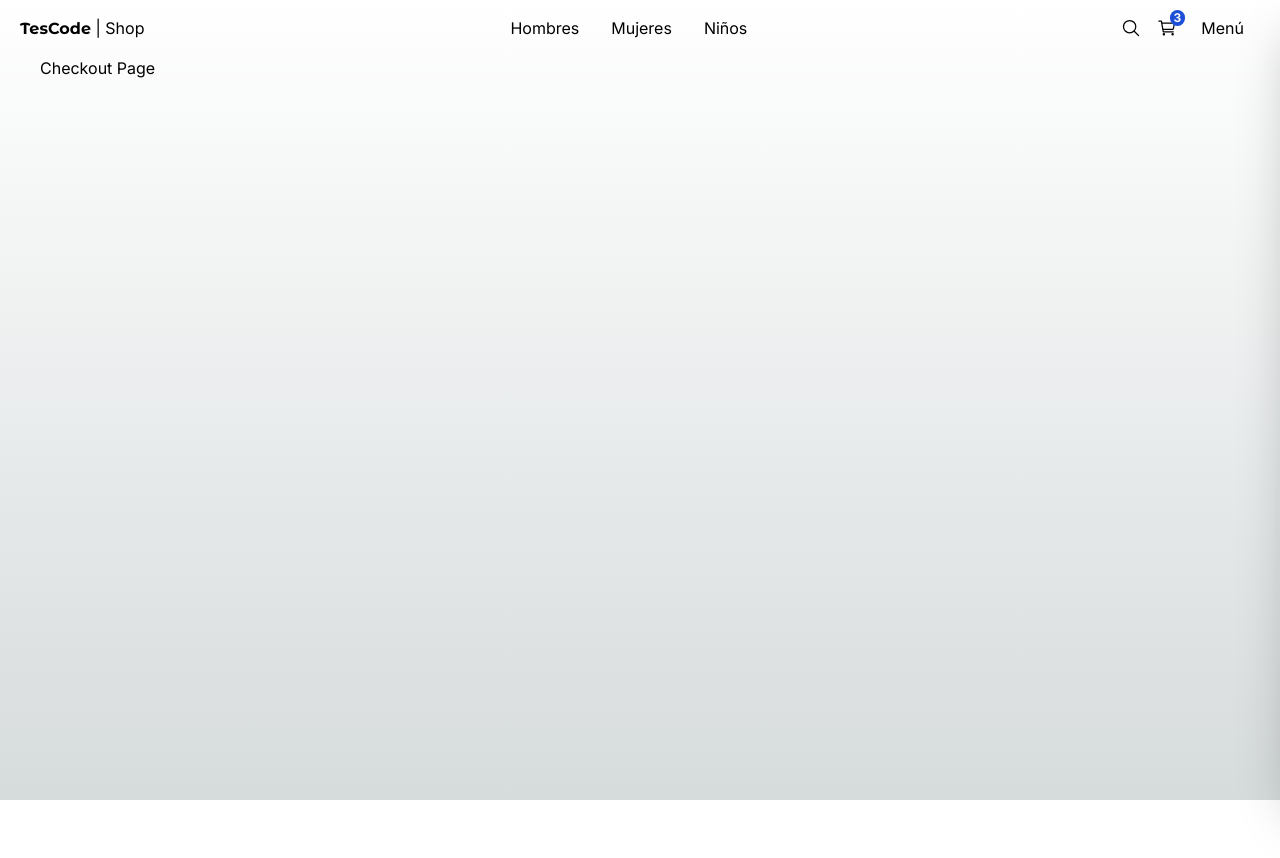
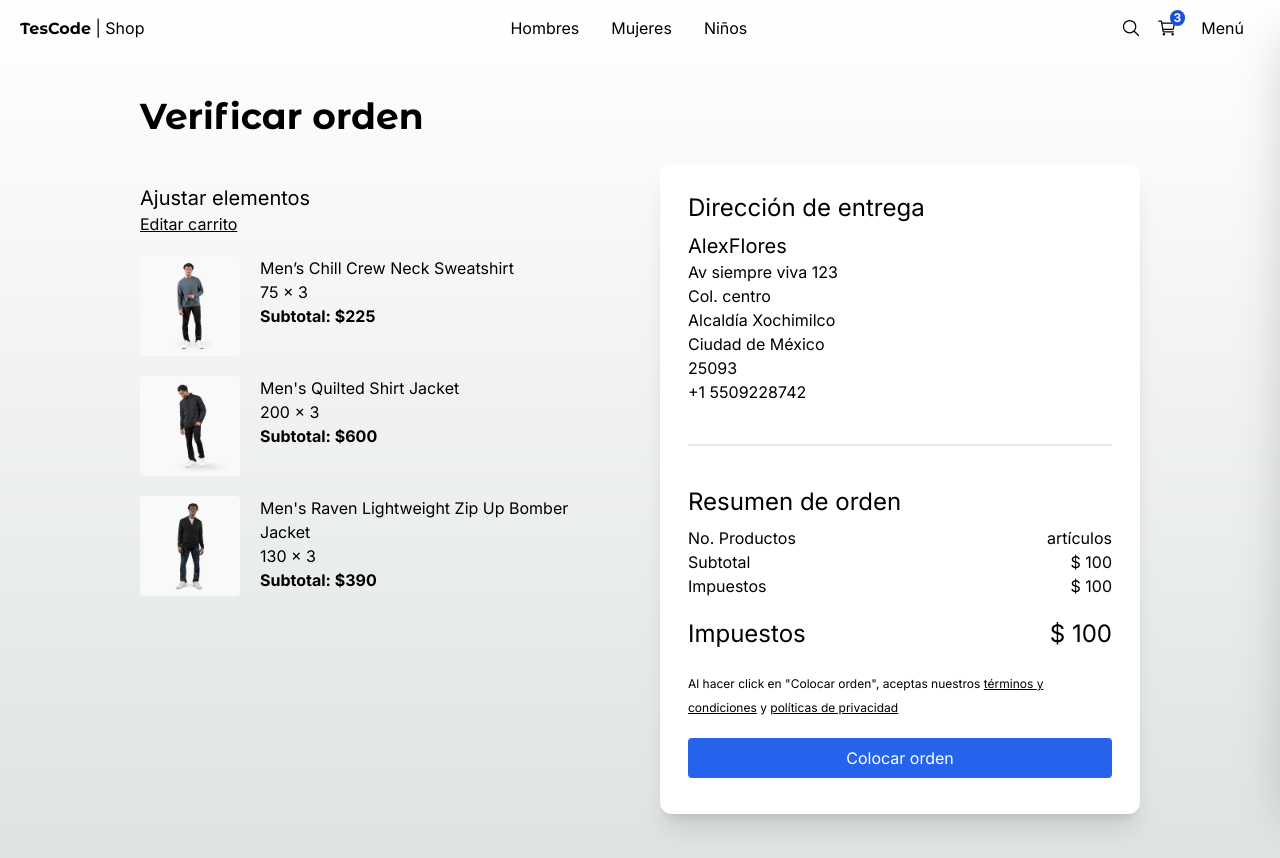
Before and after one commit to AlexisFlores17/E-shop, a Next.js app: page /checkout in a window 1280 px wide. Shown: the top 858 px of the page. Before the commit the page ends 800 px from the top, so only its background shows below. Built offline with nearby package versions, Linux system fonts and the light colour scheme.

Commit message:
feat: :art: Checkout Page
Estructura y estilos de la pagina de checkout

```diff
--- a/src/app/(shop)/checkout/address/page.tsx
+++ b/src/app/(shop)/checkout/address/page.tsx
@@ -1,8 +1,66 @@
+import { Title } from "@/components";
+import Link from "next/link";
 
 export default function AddressPage() {
   return (
-    <div>
-      <h1>Address Page</h1>
+    <div className="flex flex-col sm:justify-center sm:items-center mb-72 px-10 md:px-0">
+      <div className="w-full  xl:w-[1000px] flex flex-col justify-center text-left">
+        <Title title="Dirección" subtitle="Dirección de entrega" />
+
+        <div className="grid grid-cols-1 gap-2 sm:gap-5 sm:grid-cols-2">
+          <div className="flex flex-col mb-2">
+            <span>Nombres</span>
+            <input type="text" className="p-2 border rounded-md bg-gray-200" />
+          </div>
+
+          <div className="flex flex-col mb-2">
+            <span>Apellidos</span>
+            <input type="text" className="p-2 border rounded-md bg-gray-200" />
+          </div>
+
+          <div className="flex flex-col mb-2">
+            <span>Dirección</span>
+            <input type="text" className="p-2 border rounded-md bg-gray-200" />
+          </div>
+
+          <div className="flex flex-col mb-2">
+            <span>Dirección 2 (opcional)</span>
+            <input type="text" className="p-2 border rounded-md bg-gray-200" />
+          </div>
+
+          <div className="flex flex-col mb-2">
+            <span>Código postal</span>
+            <input type="text" className="p-2 border rounded-md bg-gray-200" />
+          </div>
+
+          <div className="flex flex-col mb-2">
+            <span>Ciudad</span>
+            <input type="text" className="p-2 border rounded-md bg-gray-200" />
+          </div>
+
+          <div className="flex flex-col mb-2">
+            <span>País</span>
+            <select className="p-2 border rounded-md bg-gray-200">
+              <option value="">[ Seleccione ]</option>
+              <option value="CRI">Costa Rica</option>
+            </select>
+          </div>
+
+          <div className="flex flex-col mb-2">
+            <span>Teléfono</span>
+            <input type="text" className="p-2 border rounded-md bg-gray-200" />
+          </div>
+
+          <div className="flex flex-col mb-2 sm:mt-10">
+            <Link
+              href="/checkout"
+              className="btn-primary flex w-full sm:w-1/2 justify-center "
+            >
+              Siguiente
+            </Link>
+          </div>
+        </div>
+      </div>
     </div>
   );
 }
--- a/src/app/(shop)/checkout/page.tsx
+++ b/src/app/(shop)/checkout/page.tsx
@@ -1,8 +1,95 @@
+import { QuantitySelector, Title } from "@/components";
+import { initialData } from "@/seed/seed";
+import Image from "next/image";
+import Link from "next/link";
+
+const productsInCart = [
+  initialData.products[0],
+  initialData.products[1],
+  initialData.products[2],
+];
 
 export default function CheckoutPage() {
   return (
-    <div>
-      <h1>Checkout Page</h1>
+    <div className="flex justify-center items-center mb-72 px-10 sm:px-0">
+      <div className="flex flex-col w-[1000px]  ">
+        <Title title="Verificar orden" />
+
+        <div className="grid grid-cols-1 sm:grid-cols-2 gap-10">
+          {/* Carrito*/}
+          <div className="flex flex-col mt-5">
+            <span className="text-xl">Ajustar elementos </span>
+            <Link href="/cart" className="underline mb-5">
+              Editar carrito
+            </Link>
+
+            {/* Items*/}
+            {productsInCart.map((product) => (
+              <div key={product.slug} className="flex mb-5">
+                <Image
+                  src={`/products/${product.images[0]}`}
+                  width={100}
+                  height={100}
+                  alt={product.title}
+                  className="mr-5 rounded"
+                  style={{
+                    width:"100px",
+                    height:"100px"
+                  }}
+                />
+                <div>
+                  <p>{product.title}</p>
+                  <p>{product.price} x 3</p>
+                  <p className="font-bold">Subtotal: ${product.price * 3}</p>
+                </div>
+              </div>
+            ))}
+          </div>
+          {/* Checkout*/}
+          <div className="bg-white rounded-xl shadow-xl p-7 ">
+
+            <h2 className="text-2xl mb-2 ">Dirección de entrega</h2>
+            <div className="mb-10">
+              <p className="text-xl">AlexFlores</p>
+              <p>Av siempre viva 123</p>
+              <p>Col. centro</p>
+              <p>Alcaldía Xochimilco</p>
+              <p>Ciudad de México</p>
+              <p>25093</p>
+              <p>+1 5509228742</p>
+            </div>
+              <div className="w-full h-0.5 rounded bg-gray-200 mb-10" />
+
+              <h2 className="text-2xl mb-2">Resumen de orden</h2>
+              <div className="grid grid-cols-2">
+                <span>No. Productos</span>
+                <span className="text-right">artículos</span>
+
+                <span>Subtotal</span>
+                <span className="text-right">$ 100</span>
+
+                <span>Impuestos</span>
+                <span className="text-right">$ 100</span>
+
+                <span className=" mt-5 text-2xl">Impuestos</span>
+                <span className="text-right mt-5 text-2xl">$ 100</span>
+              </div>
+
+
+              <div className="mt-5 mb-2 w-full">
+                <p className="mb-5">
+                  <span className="text-xs">
+                    Al hacer click en "Colocar orden", aceptas nuestros <a href="#" className="underline">términos y condiciones</a> y <a href="#" className="underline">políticas de privacidad</a>
+                  </span>
+                </p>
+                <Link className="flex btn-primary justify-center" href="/orders/123">
+                  Colocar orden
+                </Link>
+              </div >
+
+          </div>
+        </div>
+      </div>
     </div>
   );
 }
--- a/src/app/(shop)/orders/[id]/page.tsx
+++ b/src/app/(shop)/orders/[id]/page.tsx
@@ -1,8 +1,114 @@
+import { QuantitySelector, Title } from "@/components";
+import { initialData } from "@/seed/seed";
+import clsx from "clsx";
+import Image from "next/image";
+import Link from "next/link";
+import { IoCartOutline } from "react-icons/io5";
 
-export default function OrderPage() {
+const productsInCart = [
+  initialData.products[0],
+  initialData.products[1],
+  initialData.products[2],
+];
+
+interface Props {
+  params: {
+    id: string;
+  };
+}
+
+export default function OrderPage({ params }: Props) {
+  const { id } = params;
+
   return (
-    <div>
-      <h1>Order id Page</h1>
+    <div className="flex justify-center items-center mb-72 px-10 sm:px-0">
+      <div className="flex flex-col w-[1000px]  ">
+        <Title title={`Orden numero ${id}`} />
+
+        <div className="grid grid-cols-1 sm:grid-cols-2 gap-10">
+          <div className="flex flex-col mt-5">
+            {" "}
+            {/*Pago */}
+            <div
+              className={clsx(
+                "flex items-center rounded-lg py-2 px-3.5 text-xs font-bold text-white mb-5",
+                {
+                  "bg-red-500": false,
+                  "bg-green-700": true,
+                }
+              )}
+            >
+              <IoCartOutline size={30} />
+              <span className="mx-2">Pendiente de pago</span>
+            </div>
+            {/* Items*/}
+            {productsInCart.map((product) => (
+              <div key={product.slug} className="flex mb-5">
+                <Image
+                  src={`/products/${product.images[0]}`}
+                  width={100}
+                  height={100}
+                  alt={product.title}
+                  className="mr-5 rounded"
+                  style={{
+                    width: "100px",
+                    height: "100px",
+                  }}
+                />
+                <div>
+                  <p>{product.title}</p>
+                  <p>{product.price} x 3</p>
+                  <p className="font-bold">Subtotal: ${product.price * 3}</p>
+                </div>
+              </div>
+            ))}
+          </div>
+          {/* Checkout*/}
+          <div className="bg-white rounded-xl shadow-xl p-7 ">
+            <h2 className="text-2xl mb-2 ">Dirección de entrega</h2>
+            <div className="mb-10">
+              <p className="text-xl">AlexFlores</p>
+              <p>Av siempre viva 123</p>
+              <p>Col. centro</p>
+              <p>Alcaldía Xochimilco</p>
+              <p>Ciudad de México</p>
+              <p>25093</p>
+              <p>+1 5509228742</p>
+            </div>
+            <div className="w-full h-0.5 rounded bg-gray-200 mb-10" />
+
+            <h2 className="text-2xl mb-2">Resumen de orden</h2>
+            <div className="grid grid-cols-2">
+              <span>No. Productos</span>
+              <span className="text-right">artículos</span>
+
+              <span>Subtotal</span>
+              <span className="text-right">$ 100</span>
+
+              <span>Impuestos</span>
+              <span className="text-right">$ 100</span>
+
+              <span className=" mt-5 text-2xl">Impuestos</span>
+              <span className="text-right mt-5 text-2xl">$ 100</span>
+            </div>
+
+            <div className="mt-5 mb-2 w-full">
+              <div
+                className={clsx(
+                  "flex items-center rounded-lg py-2 px-3.5 text-xs font-bold text-white mb-5",
+                  {
+                    "bg-red-500": false,
+                    "bg-green-700": true,
+                  }
+                )}
+              >
+                <IoCartOutline size={30} />
+                <span className="mx-2">Pendiente de pago</span>
+              </div>
+            </div>
+          </div>
+        </div>
+      </div>
     </div>
   );
 }
```
